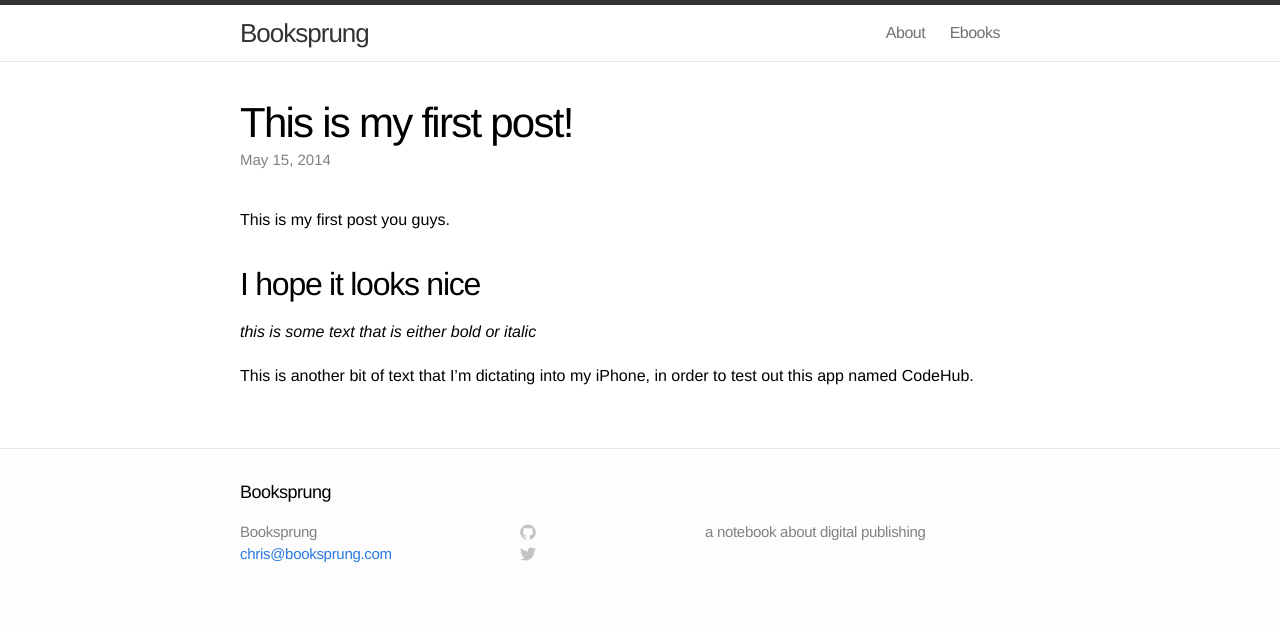
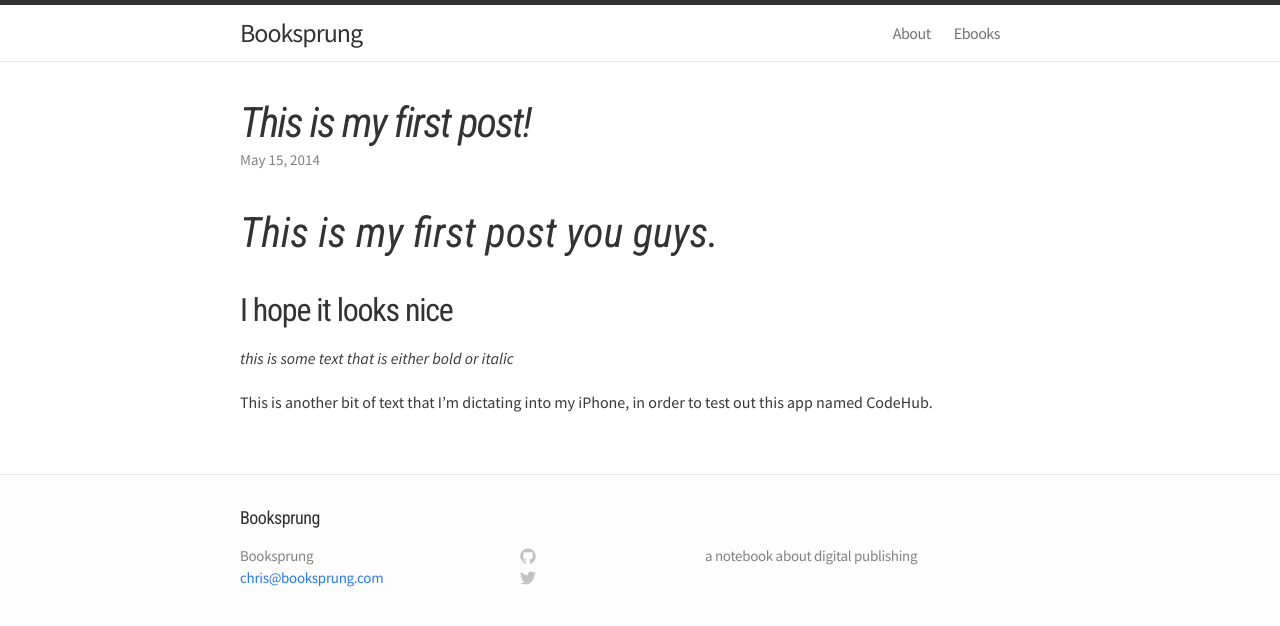
Before and after one commit to christopherwalters/booksprung, a Jekyll site: the page built from _posts/2014-05-15-my-first-post.md, in a window 1280 px wide. Shown: the top 626 px of the page. Built offline with Jekyll 4.4.1, drawn with Linux system fonts in a browser that asks for light colours.

Commit message:
playing with styles and fonts

```diff
--- a/_includes/head.html
+++ b/_includes/head.html
@@ -6,6 +6,9 @@
     <meta name="description" content="{{ site.description }}">
     <link rel="canonical" href="{{ page.url | replace:'index.html','' | prepend: site.baseurl | prepend: site.url }}">
 
+    <!-- Imported Google font -->
+    <link href='http://fonts.googleapis.com/css?family=Source+Sans+Pro:400,600,400italic,600italic|Roboto:400,400italic,500,500italic,700,700italic|Roboto+Condensed:400italic,700italic,400,700' rel='stylesheet' type='text/css'>
+
     <!-- Custom CSS -->
     <link rel="stylesheet" href="{{ "/css/main.css" | prepend: site.baseurl }}">
 
--- a/css/main.css
+++ b/css/main.css
@@ -9,14 +9,32 @@
 html, body { height: 100%; }
 
 body {
-  font-family: Helvetica, Arial, sans-serif;
+  font-family: 'Source Sans Pro', Helvetica, Arial, sans-serif;
+  color: #393939;
   font-size: 16px;
   line-height: 1.5;
   font-weight: 300;
   background-color: #fdfdfd;
 }
 
-h1, h2, h3, h4, h5, h6 { font-size: 100%; font-weight: 400; }
+h1, h2, h3, h4, h5, h6 {
+  font-family: 'Roboto Condensed', sans-serif;
+  color: #333;
+  font-style: normal;
+  font-weight: 400;
+  font-size: 42px;
+  text-transform: none;
+  text-decoration: none;
+  letter-spacing: 0em;
+  word-spacing: 0em;
+  line-height: 1.4;
+}
+
+h1 {
+    font-style: italic;
+}
+
+/* h1, h2, h3, h4, h5, h6 { font-size: 100%; font-weight: 400; } */
 
 a         { color: #2a7ae2; text-decoration: none; }
 a:hover   { color: #000; text-decoration: underline; }
```
Also changed, not shown: _posts/2014-05-13-an-older-post.md (added, +17 -0 lines), _posts/2014-05-15-my-first-post.md (renamed from _posts/2014-05-15-my-first-post.markdown), _posts/2014-05-15-welcome-to-jekyll.md (renamed from _posts/2014-05-15-welcome-to-jekyll.markdown).
